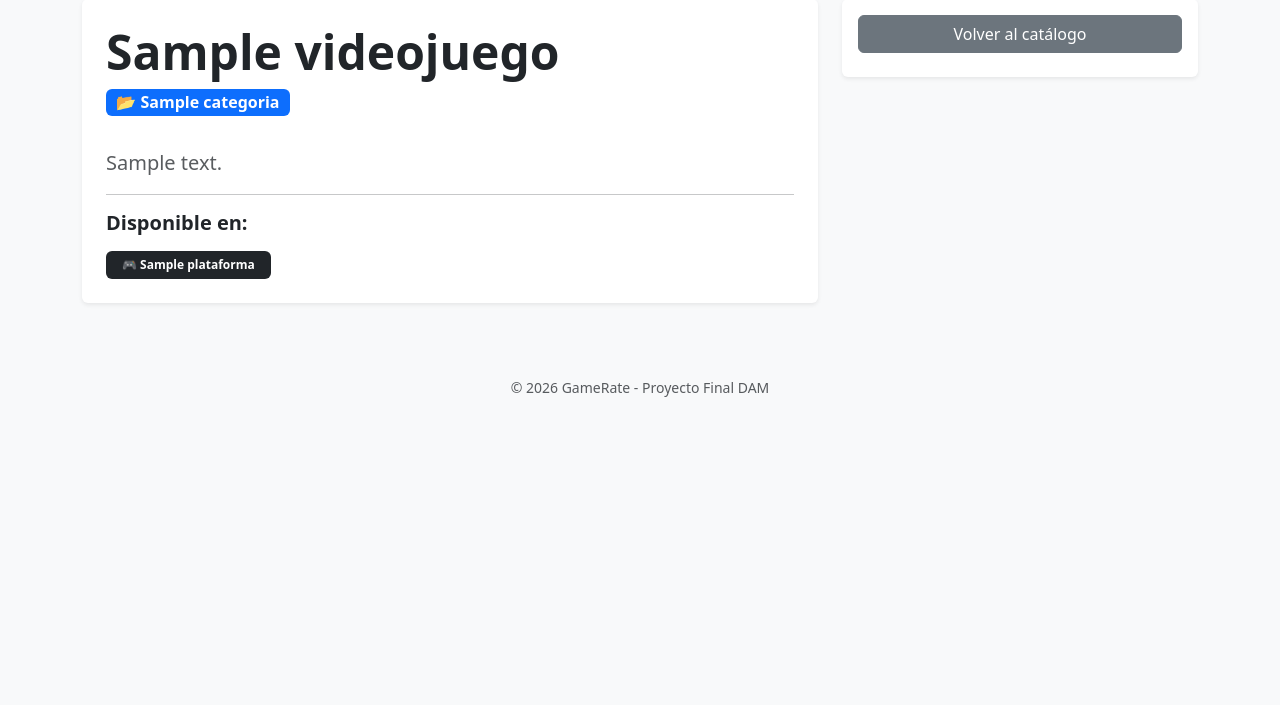
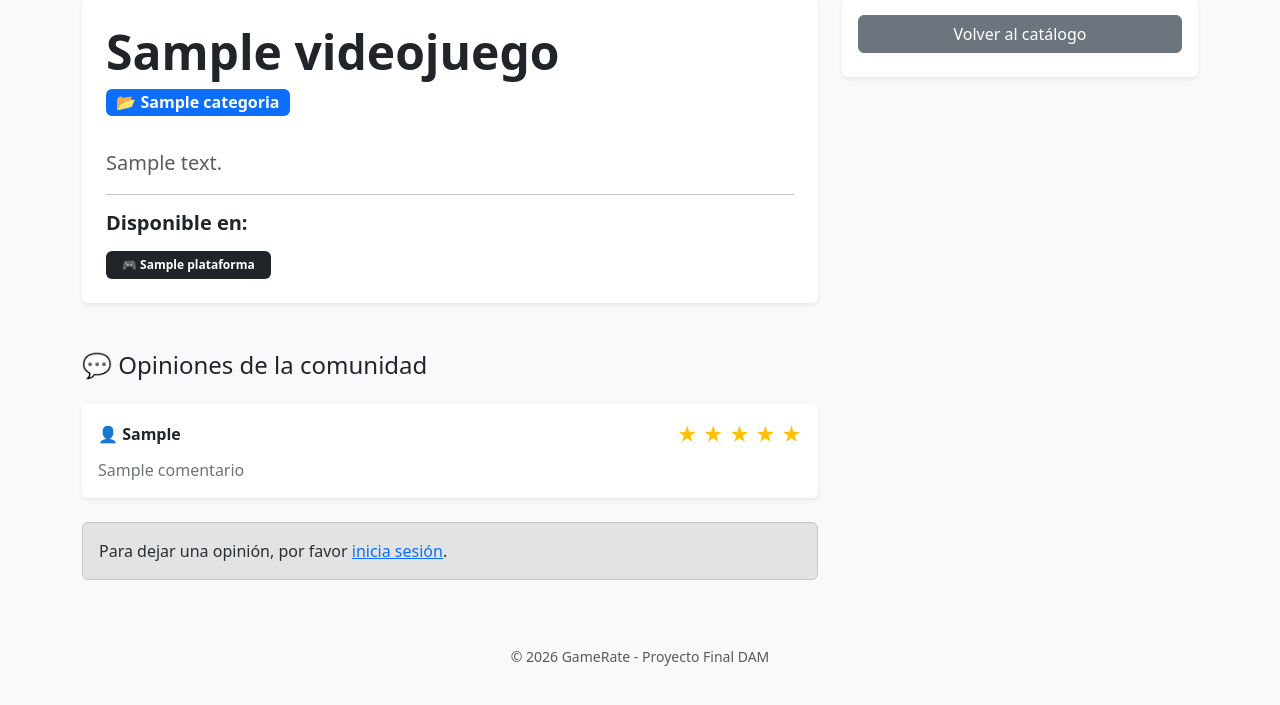
Before and after one commit to DavidAceevedo/ProyectoFinal-GameRate-dam, a Symfony app: template templates/videojuego/show.html.twig in a window 1280 px wide. Shown: the part 81-786 px from the top of the page. Run offline with Twig, Linux system fonts and the light colour scheme; the template is opened without the code that fills it: most values are stand-ins (such as "Sample title", 1, 10 or a date in 2020); some libraries are stand-ins or nearby versions.

Commit message:
Ultima actualizacion

```diff
--- a/templates/videojuego/show.html.twig
+++ b/templates/videojuego/show.html.twig
@@ -15,7 +15,7 @@
                             </span>
                         </div>
 
-                        {# BOTÓN DE LISTA DE DESEOS (Entidad 3) #}
+                        {# BOTÓN DE LISTA DE DESEOS (Entidad 3 - Ampliación) #}
                         {% if app.user %}
                             <a href="{{ path('videojuego_wishlist', {'id': videojuego.id}) }}" class="btn btn-outline-danger">
                                 ❤️ Añadir a Deseos
@@ -37,10 +37,62 @@
                     </div>
                 </div>
             </div>
+
+            {# --- SECCIÓN DE OPINIONES --- #}
+            <div class="mt-5">
+                <h3 class="h4 mb-4">💬 Opiniones de la comunidad</h3>
+
+                {% for opinion in videojuego.opiniones %}
+                    <div class="card mb-3 border-0 shadow-sm">
+                        <div class="card-body">
+                            <div class="d-flex justify-content-between align-items-center">
+                                <h6 class="fw-bold mb-0">👤 {{ opinion.autor.userIdentifier }}</h6>
+
+                                {# Visualización de la nota con estrellas #}
+                                <div class="text-warning fs-5">
+                                    {% if opinion.nota is defined %}
+                                        {% for i in 1..5 %}
+                                            {{ i <= opinion.nota ? '★' : '☆' }}
+                                        {% endfor %}
+                                    {% endif %}
+                                </div>
+                            </div>
+                            <p class="mb-0 mt-2 text-secondary">{{ opinion.comentario }}</p>
+                        </div>
+                    </div>
+                {% else %}
+                    <div class="alert alert-light border">
+                        Aún no hay opiniones. ¡Sé el primero en decir qué te parece!
+                    </div>
+                {% endfor %}
+
+                {# Formulario para dejar opinión (Uso de Symfony Forms) #}
+                {% if app.user %}
+                    <div class="card mt-4 border-0 shadow-sm bg-white">
+                        <div class="card-body p-4">
+                            <h5 class="card-title fw-bold mb-3">Escribir una opinión</h5>
+                            {{ form_start(form) }}
+                            <div class="mb-3">
+                                {{ form_label(form.nota, 'Puntuación') }}
+                                {{ form_widget(form.nota) }}
+                            </div>
+                            <div class="mb-3">
+                                {{ form_label(form.comentario, 'Tu comentario') }}
+                                {{ form_widget(form.comentario) }}
+                            </div>
+                            <button type="submit" class="btn btn-primary px-4">Publicar Opinión</button>
+                            {{ form_end(form) }}
+                        </div>
+                    </div>
+                {% else %}
+                    <div class="alert alert-secondary mt-4">
+                        Para dejar una opinión, por favor <a href="{{ path('app_login') }}">inicia sesión</a>.
+                    </div>
+                {% endif %}
+            </div>
         </div>
 
         <div class="col-md-4">
-            {# Aquí iría la nota media o acciones rápidas #}
             <div class="card border-0 shadow-sm mb-4">
                 <div class="card-body text-center">
                     <a href="{{ path('videojuego_index') }}" class="btn btn-secondary w-100 mb-2">Volver al catálogo</a>
```
Also changed, not shown: src/Controller/VideojuegoController.php (+9 -0 lines), src/Form/OpinionType.php (+28 -4 lines).
